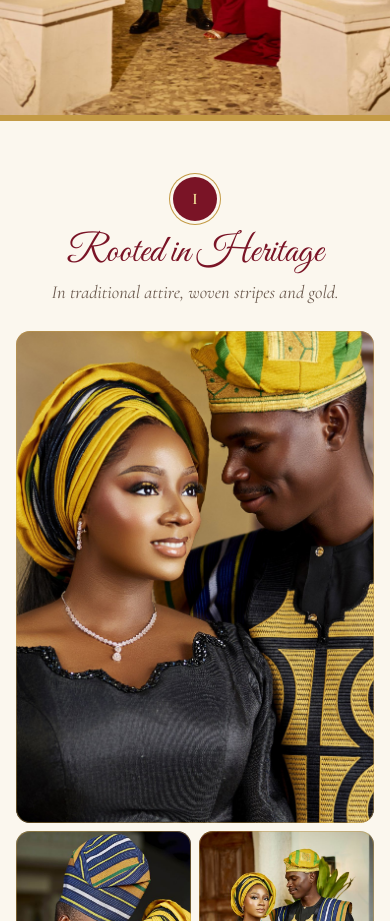
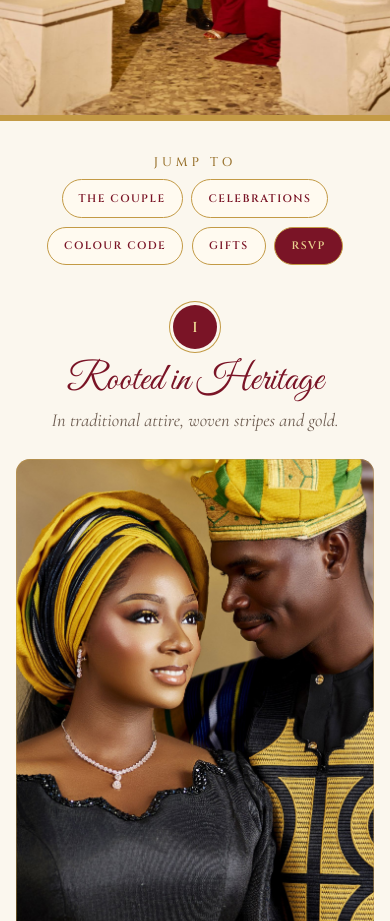
Before and after one commit to TheMaverick00/JCloveisthegreatest, a plain HTML site: page index.html in a window 390 px wide. Shown: the part 3760-4681 px from the top of the page. Drawn offline with nearby package versions, Linux system fonts and the light colour scheme.

Commit message:
Add mobile quick-nav between photoshoot banner and chapters
Co-Authored-By: Claude Opus 5.5 <noreply@anthropic.com>

```diff
--- a/index.html
+++ b/index.html
@@ -154,6 +154,16 @@
           <p>Three looks, one love story</p>
         </div>
       </div>
+      <nav class="quicknav" aria-label="Jump to section">
+        <p class="eyebrow">Jump to</p>
+        <div class="quicknav__links">
+          <a href="#couple">The Couple</a>
+          <a href="#events">Celebrations</a>
+          <a href="#dress">Colour Code</a>
+          <a href="#gifts">Gifts</a>
+          <a href="#rsvp" class="quicknav__cta">RSVP</a>
+        </div>
+      </nav>
       <div class="chapters" id="chapters"></div>
     </section>
 
--- a/styles.css
+++ b/styles.css
@@ -633,6 +633,42 @@ button { font: inherit; }
   .chapter--flip .mosaic__item--lead { grid-column: span 2; grid-row: span 2; }
 }
 
+/* Mobile-only quick links between the banner and the chapters */
+.quicknav { display: none; }
+@media (max-width: 1080px) {
+  .quicknav {
+    display: block;
+    padding: 2rem 1rem 0;
+    text-align: center;
+  }
+  .quicknav__links {
+    display: flex;
+    flex-wrap: wrap;
+    justify-content: center;
+    gap: 0.55rem;
+    max-width: 520px;
+    margin: 0.4rem auto 0;
+  }
+  .quicknav__links a {
+    padding: 0.6rem 1rem;
+    font-family: var(--font-caps);
+    font-size: 0.68rem;
+    font-weight: 600;
+    letter-spacing: 0.14em;
+    text-transform: uppercase;
+    text-decoration: none;
+    color: var(--burgundy);
+    border: 1.5px solid var(--gold);
+    border-radius: 999px;
+    background: #fffaf0;
+    transition: background-color 0.2s ease, color 0.2s ease;
+  }
+  .quicknav__links a:active,
+  .quicknav__links a:hover { background: var(--burgundy); color: var(--gold-light); }
+  .quicknav__links .quicknav__cta { background: var(--burgundy); color: var(--gold-light); }
+  .quicknav + .chapters { padding-top: 2.5rem; }
+}
+
 /* ---------- Verse band ---------- */
 
 .verseband {
```
